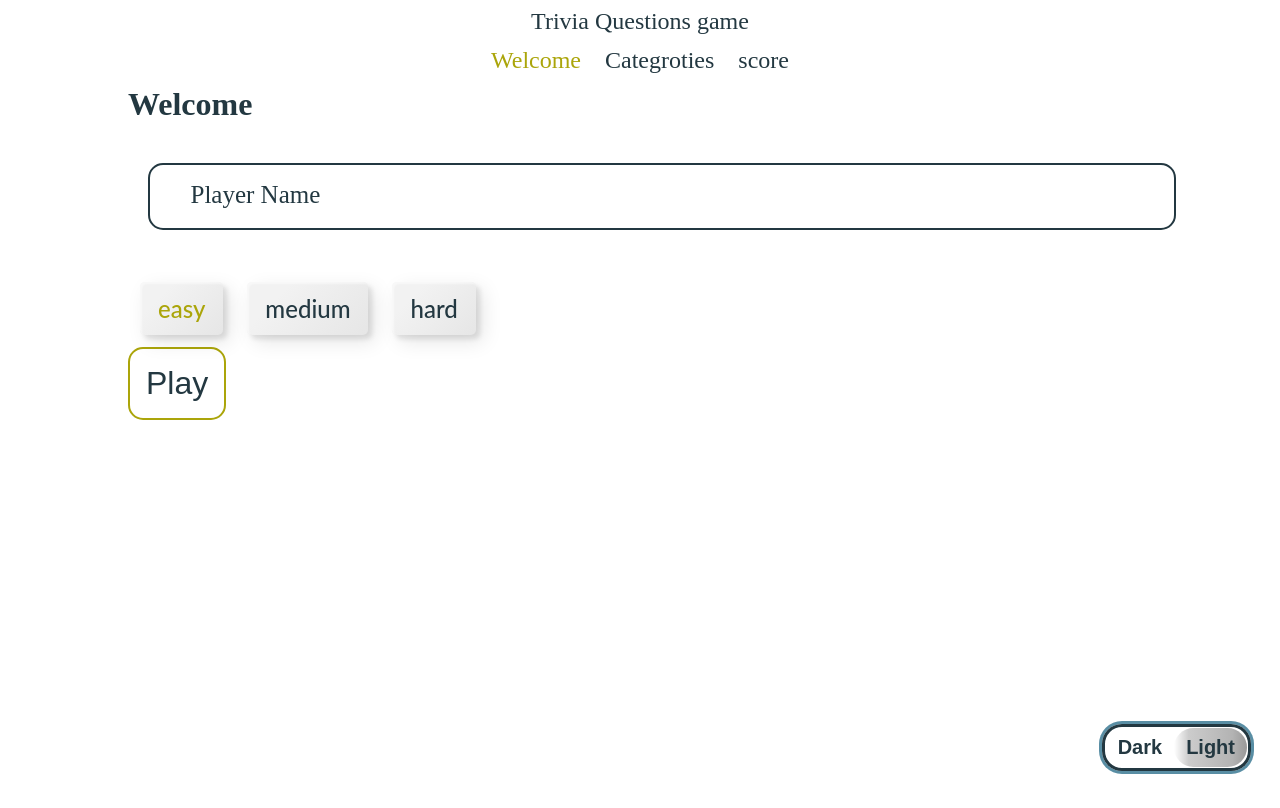
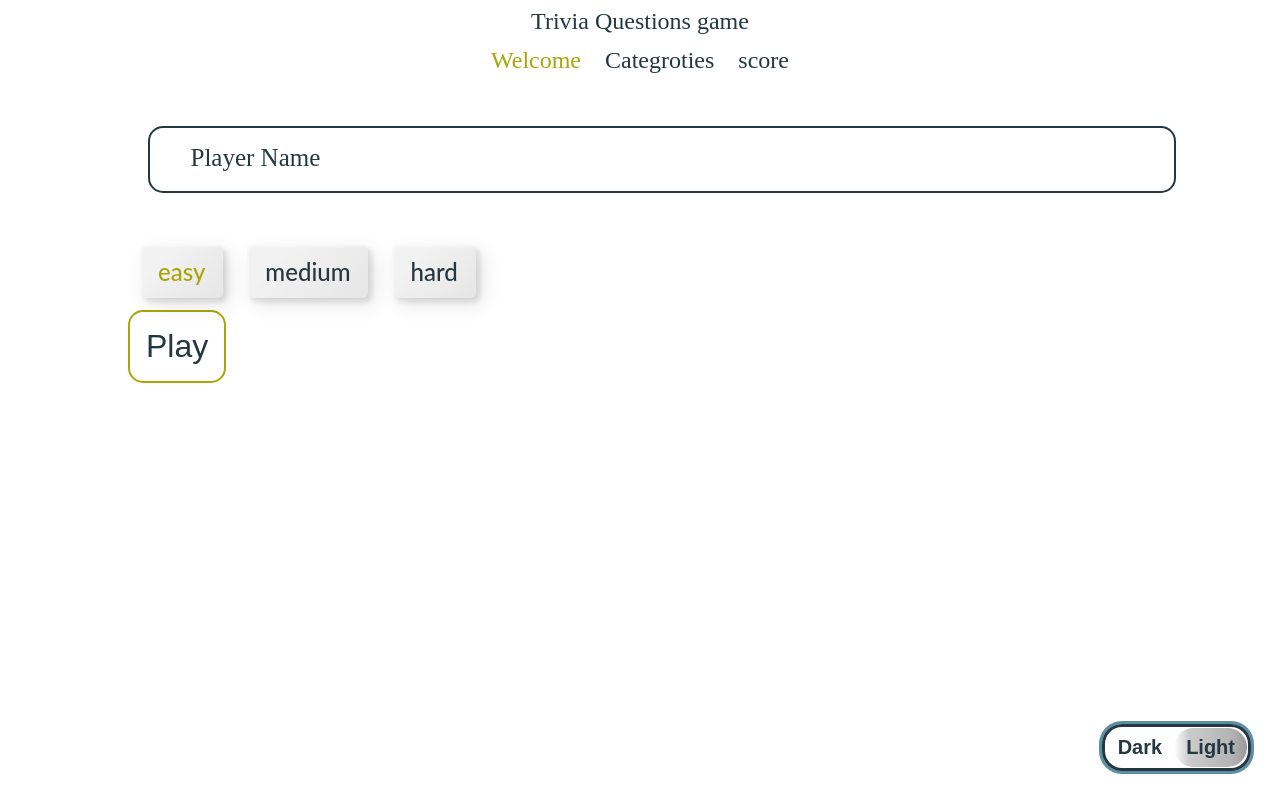
Before and after one commit to M-Hafez22/trivia-questions-game, a React (Vite) app: page /question/1/1 in a window 1280 px wide. Built offline with nearby package versions, Linux system fonts and the light colour scheme.

Commit message:
🔥 Remove useless headers

```diff
--- a/src/components/Categroties.jsx
+++ b/src/components/Categroties.jsx
@@ -55,7 +55,6 @@ function Categroties() {
   };
   return (
     <div>
-      <h1>Categroties</h1>
       <p>Now Choose the Question Categroties</p>
       <ul>
         {viewCategory
--- a/src/components/Score.jsx
+++ b/src/components/Score.jsx
@@ -6,7 +6,6 @@ function Score() {
 
   return (
     <div>
-      <h1>Score</h1>
       <p>questions: {score.questions}</p>
       <p>correct: {score.correct}</p>
       <p>failed: {score.failed}</p>
--- a/src/components/Welcome.jsx
+++ b/src/components/Welcome.jsx
@@ -22,7 +22,6 @@ function Welcome() {
 
   return (
     <div>
-      <h1>Welcome</h1>
       <form
         onSubmit={handleSubmit}
         className={isDark ? "input dark" : "input light"}
```
